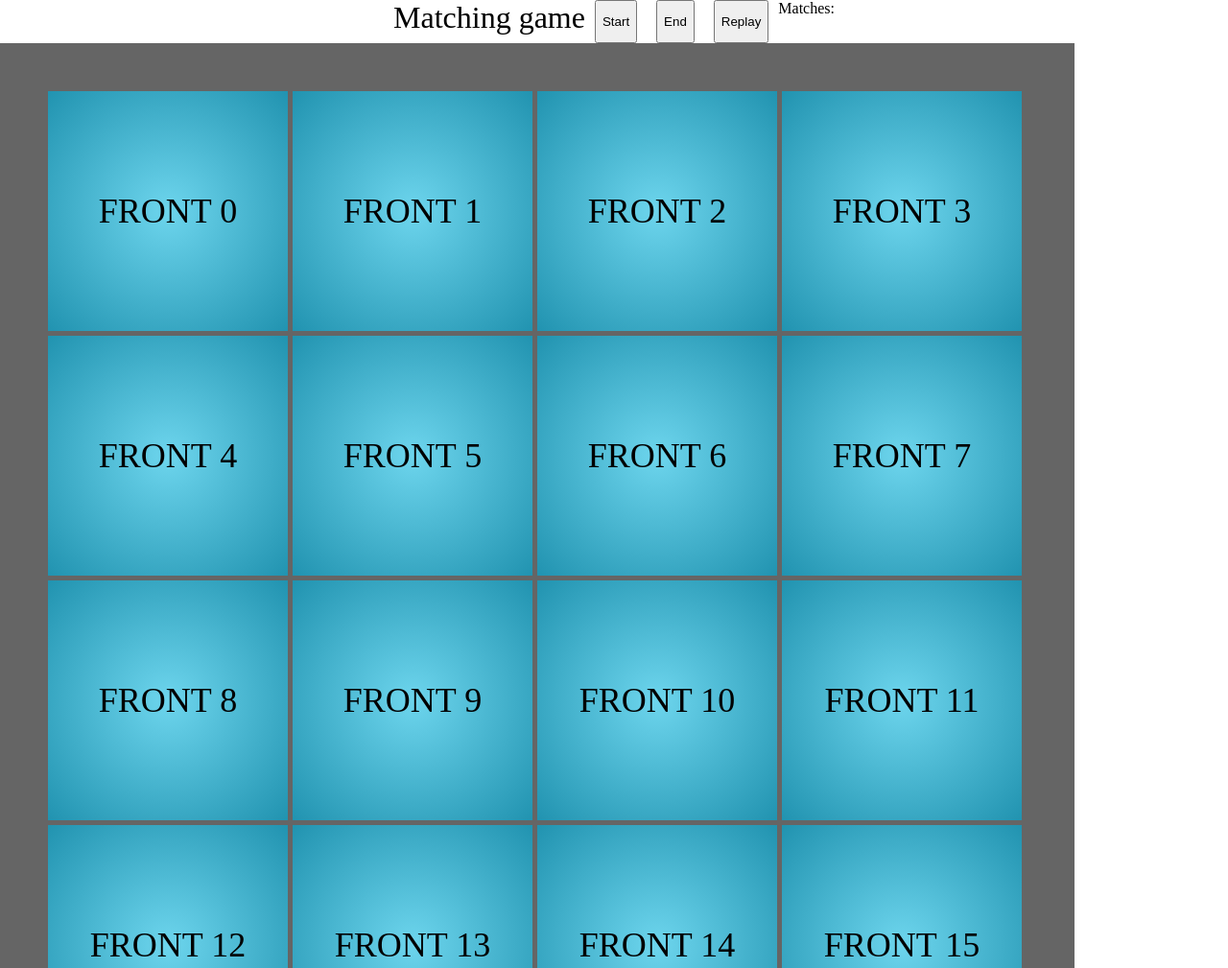
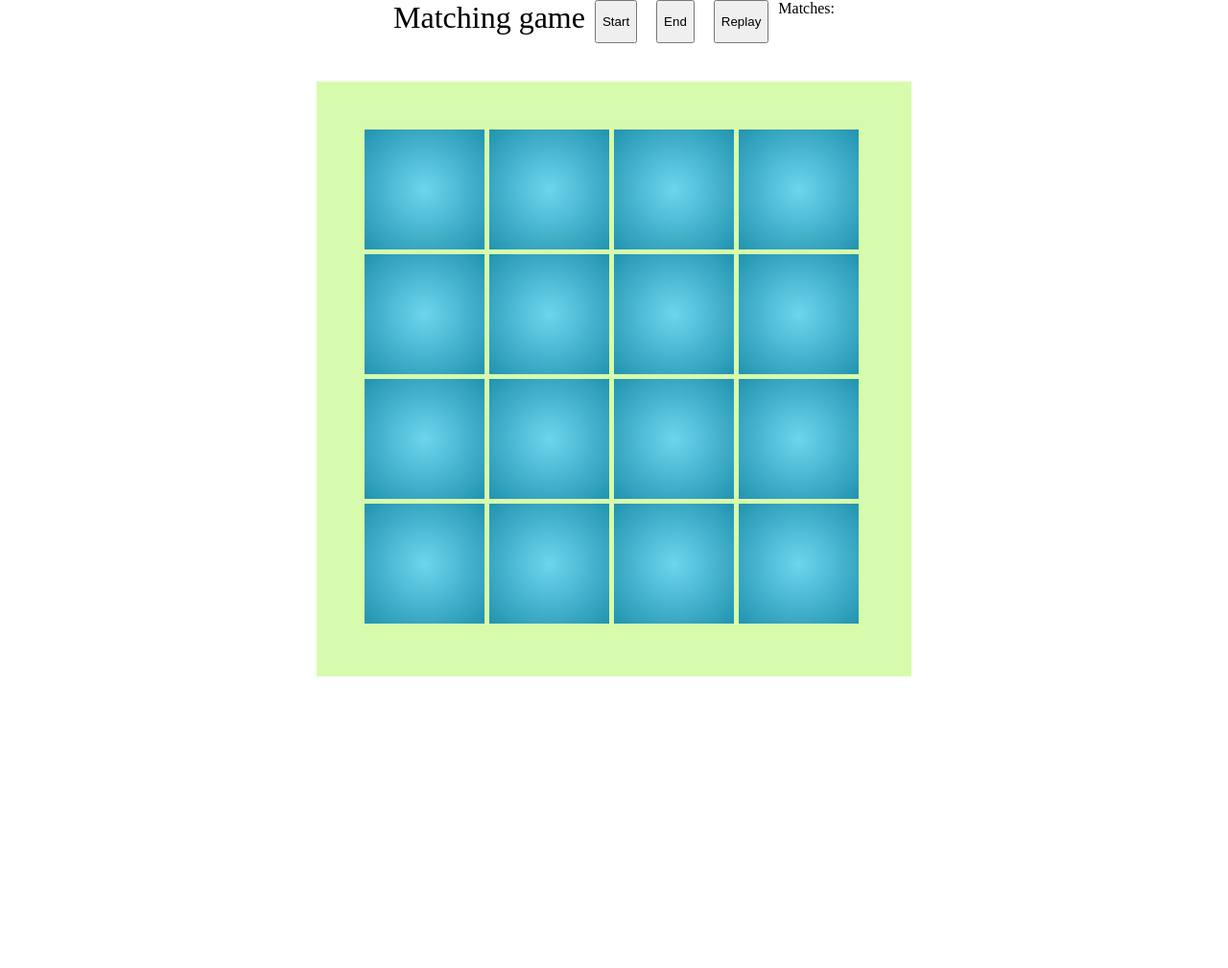
Before and after one commit to RenJeka/matching_game, a website with bundled scripts: page index.html in a window 1280 px wide. Shown: the top 1009 px of the page at 96% size. After the commit the page ends 800 px from the top, so only its background shows below. Built offline with nearby package versions, Linux system fonts and the light colour scheme.

Commit message:
bugfix: fix grid normalize parameters. Minor style fixing

```diff
--- a/main.js
+++ b/main.js
@@ -12,13 +12,13 @@ window.onload = () => {
 
 
     const gridProperty = {
-        width: 1000,
-        height: 1000,
+        width: 500,
+        height: 500,
         columnsNumber: 4,
         rowsNumber: 4,
         timeLimit: 300,
-        themeColor: '#002233',
-        themeFont: '#000000',
+        themeColor: '#d7fbac',
+        themeFont: '#185a9d',
     }
     const grid = new MatchGrid(gridProperty);
     const game = new Game(grid, scoreElement);
--- a/models/Game.js
+++ b/models/Game.js
@@ -97,9 +97,6 @@ export class Game {
             gridItem.addEventListener('click', (event) => {
                     this._compareTwoItems(event)
                 if (event.target.selected) {
-                    // tslint:disable-next-line:no-console
-                    console.log('selected');
-
                     anime({
                         // targets: event.target.querySelector('.grid-item_front'),
                         targets: event.target,
@@ -107,33 +104,20 @@ export class Game {
                         duration: 400,
                         easing: 'easeInOutSine'
                     }).play();
-                } else {
-                    console.log('unselected');
-                    // anime({
-                    //     targets: event.target.querySelector('.grid-item_front'),
-                    //     rotateY: {value: "+=180"},
-                    //     duration: 800,
-                    //     easing: 'easeInOutSine'
-                    // }).play();
                 }
-
             });
-            //
-            // gridItem.addEventListener('click', anime({
-            //     targets: gridItem,
-            //     rotateY: {value: "+=180"},
-            //     duration: 800,
-            //     easing: 'easeInOutSine'
-            // }).play);
         });
-        this.allPairs = this.grid.gridItems.length;
+        this.allPairs = this.grid.gridItems.length / 2;
         this.gameInProcess = true;
     }
 
-    end() {
-        this.grid.cleanGrid();
-        this._setScoreToDefault();
-        this.gameInProcess = false;
+    end(additionalText = '') {
+        if (this.gameInProcess) {
+            alert(`${additionalText} Your score is: ${this.allMatched} pair(s) from ${this.allPairs} pairs!`);
+            this.grid.cleanGrid();
+            this._setScoreToDefault();
+            this.gameInProcess = false;
+        }
     }
 
     replay() {
@@ -156,6 +140,7 @@ export class Game {
                 this.selectedSecondItem = currentItem;
                 this._handleMatches();
                 currentItem.selectItem();
+                this._checkGameOver();
             }
         } else {
             this._clearItems();
@@ -171,9 +156,6 @@ export class Game {
             this.allMatched = this.allMatched + 1;
             this.scoreElement.innerText = this.allMatched;
         }
-
-        console.log('this.allPairs: ', this.allPairs);
-        console.log('this.allMatched: ', this.allMatched);
     }
 
     _checkMatchItems() {
@@ -205,5 +187,12 @@ export class Game {
         this.scoreElement.innerText = this.allMatched;
     }
 
+    _checkGameOver() {
+        if (this.allPairs === this.allMatched) {
+            setTimeout(() => {
+                this.end('Congratulation! ');
+            }, 1000)
+        }
+    }
 
 };
--- a/models/GridItem.js
+++ b/models/GridItem.js
@@ -155,9 +155,6 @@ export class GridItem extends HTMLDivElement{
         const frontSideText = document.createElement('span');
         frontSide.classList.add('grid-item_front');
         frontSideText.classList.add('grid-item_front-text');
-
-        frontSideText.innerText = 'FRONT ' + this.id;
-
         frontSide.appendChild(frontSideText);
         this.appendChild(frontSide);
 
--- a/models/MatchGrid.js
+++ b/models/MatchGrid.js
@@ -13,9 +13,14 @@ export class MatchGrid {
     _themeFont;
     _maxWidth = 1000;
     _maxHeight = 1000;
-    _maxColumns = 4;
-    _maxRows = 4;
+    _maxColumns = 20;
+    _maxRows = 20;
     _maxTime = 1000;
+    _minWidth = 100;
+    _minHeight = 100;
+    _minColumns = 2;
+    _minRows = 2;
+    _minTime = 15;
     _defaultThemeColor = '#656565';
     _defaultFontColor = '#000000';
     _gridGap = 5;
@@ -29,13 +34,13 @@ export class MatchGrid {
         this._gridItems = value;
     }
 
-    constructor(width, height, columnsNumber, rowsNumber, timeLimit, themeColor, themeFont) {
+    constructor({width, height, columnsNumber, rowsNumber, timeLimit, themeColor, themeFont}) {
 
-        this._columnsNumber = this._normalizeInteger(columnsNumber, this._maxColumns);
-        this._rowsNumber = this._normalizeInteger(rowsNumber, this._maxRows);
-        this._timeLimit = this._normalizeInteger(timeLimit, this._maxTime);
-        this._width = this._normalizeWidth(width, this._maxWidth);
-        this._height = this._normalizeHeight(height, this._maxHeight);
+        this._columnsNumber = this._normalizeInteger(columnsNumber, this._minColumns, this._maxColumns);
+        this._rowsNumber = this._normalizeInteger(rowsNumber, this._minRows, this._maxRows);
+        this._timeLimit = this._normalizeInteger(timeLimit, this._minTime, this._maxTime);
+        this._width = this._normalizeWidth(width, this._minWidth, this._maxWidth);
+        this._height = this._normalizeHeight(height, this._minHeight, this._maxHeight);
         this._themeColor = this._normalizeColor(themeColor, this._defaultThemeColor) ;
         this._themeFont = this._normalizeColor(themeFont, this._defaultFontColor) ;
     }
@@ -61,10 +66,22 @@ export class MatchGrid {
         return gridHeight + (this. _rowsNumber * this._gridGap);
     }
 
-    _normalizeInteger(number, limit) {
+    _normalizeInteger(number, limitBottom, limitTop) {
         const currentNumber = parseInt(number);
-        if (isNaN(currentNumber) || Math.abs(currentNumber) > limit) {
-            return limit;
+
+        if (isNaN(currentNumber)) {
+            console.warn(`You passed incorrect number in Grid settings! Number ${number} changed to ${limitBottom}`);
+            return limitBottom;
+        }
+
+        if (Math.abs(currentNumber) < limitBottom) {
+            console.warn(`You passed too low number in Grid settings! Number ${number} changed to ${limitBottom}`);
+            return limitBottom;
+        }
+
+        if (Math.abs(currentNumber) > limitTop) {
+            console.warn(`You passed too high number in Grid settings! Number ${number} changed to ${limitTop}`);
+            return limitTop;
         }
         return Math.abs(parseInt(number));
     }
--- a/style.css
+++ b/style.css
@@ -31,6 +31,7 @@ header button {
 
 
 .match-grid {
+    margin: 5vh auto 0 auto;
     display: grid;
     padding: 50px;
     box-sizing: content-box;
@@ -77,8 +78,8 @@ header button {
     position: absolute;
     top: 0;
     left: 0;
-    color: #000;
     background: #6dd5ed;
+    font-family: 'Brush Script MT', cursive;
     transform: rotateY(180deg);
     -webkit-transform: rotateY(180deg);
     -moz-transform: rotateY(180deg);
```
